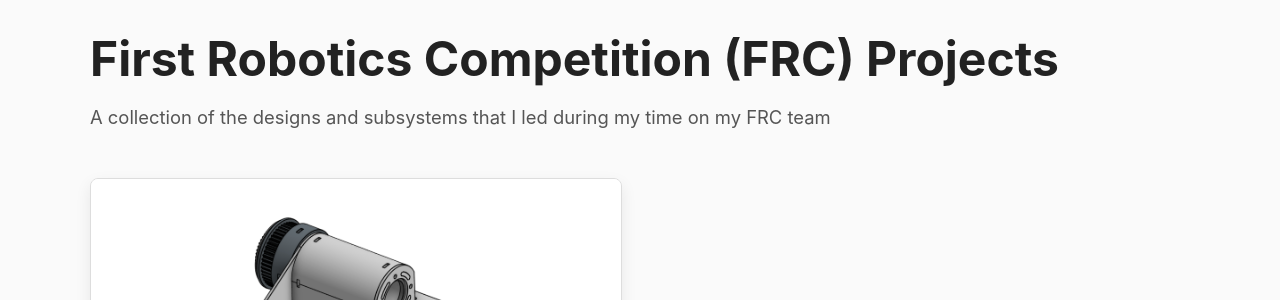
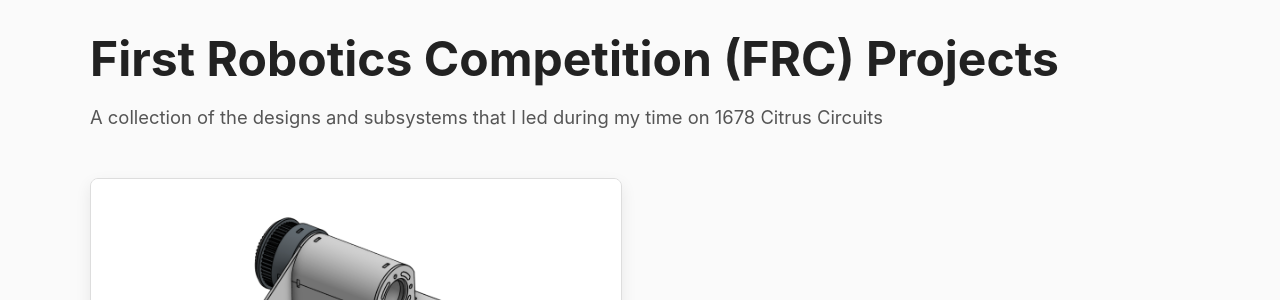
Before and after one commit to henrymarsom/henrymarsom.github.io, a Jekyll site: the page built from projects/FRC.md, in a window 1280 px wide. Shown: the part 122-422 px from the top of the page. Built offline with Jekyll 4.4.1, drawn with Linux system fonts in a browser that asks for light colours.

Commit message:
Update FRC.md

```diff
--- a/projects/FRC.md
+++ b/projects/FRC.md
@@ -8,7 +8,7 @@ permalink: /projects/FRC/
 
   <h1 class="project-detail-title">First Robotics Competition (FRC) Projects</h1>
   <p class="project-detail-subtitle">
-    A collection of the designs and subsystems that I led during my time on my FRC team
+    A collection of the designs and subsystems that I led during my time on 1678 Citrus Circuits
   </p>
 
   <!-- Section 1 -->
```
